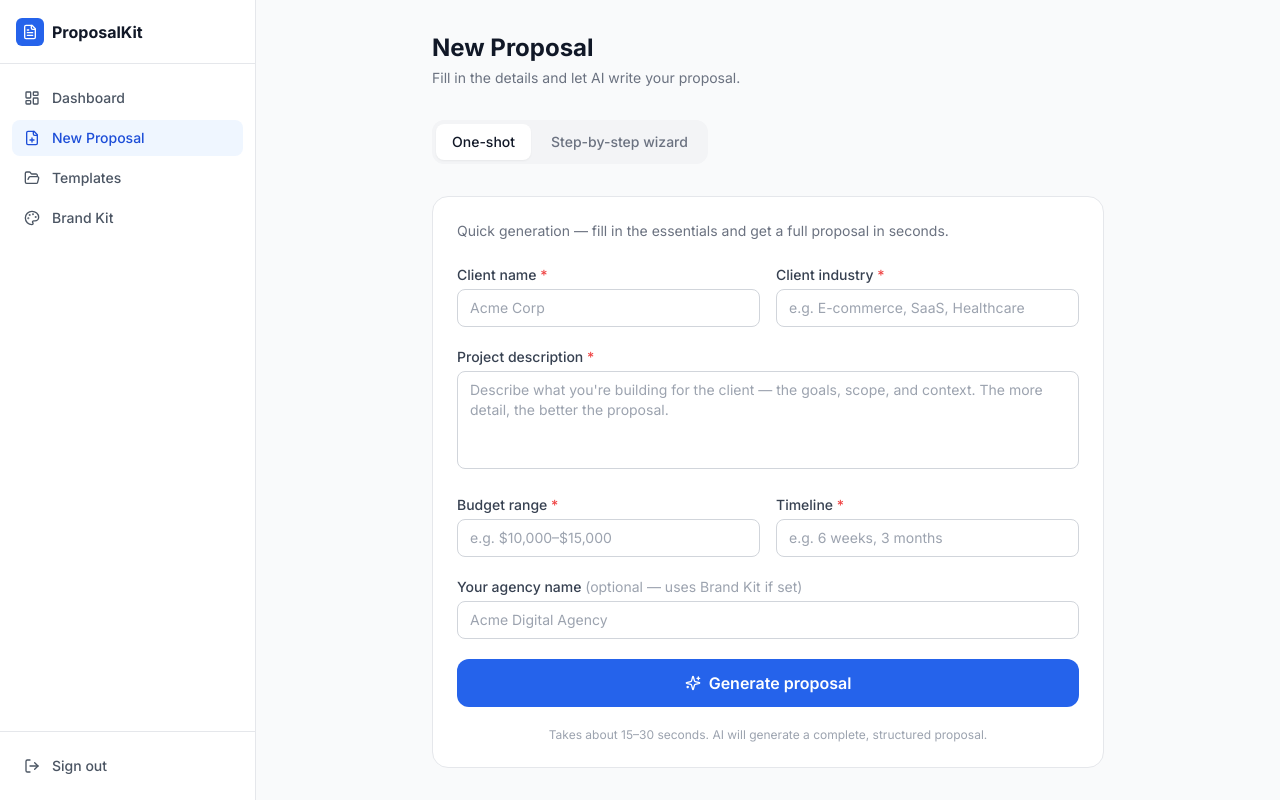
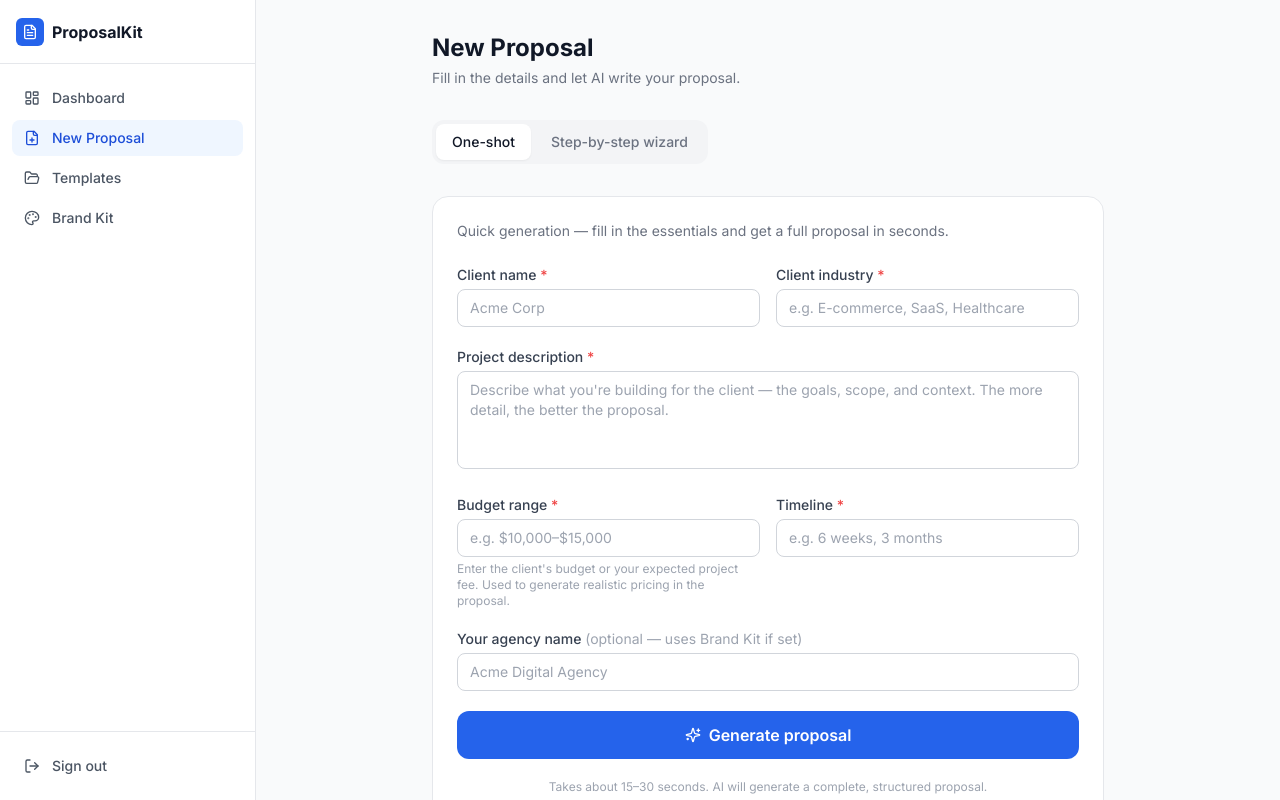
Before and after one commit to rihub1/claude-generated-code, a Next.js app in the folder proposalkit/: page /proposals/new in a window 1280 px wide. Built offline with nearby package versions, Linux system fonts and the light colour scheme; no server answers.

Commit message:
Add helper text under budget field explaining its purpose

```diff
--- a/proposalkit/components/proposals/OneShotForm.tsx
+++ b/proposalkit/components/proposals/OneShotForm.tsx
@@ -98,6 +98,7 @@ export function OneShotForm() {
             className="w-full px-3 py-2 border border-gray-300 rounded-lg text-sm focus:outline-none focus:ring-2 focus:ring-blue-500"
           />
           {errors.budget && <p className="text-xs text-red-600 mt-1">{errors.budget.message}</p>}
+          <p className="text-xs text-gray-400 mt-1">Enter the client&apos;s budget or your expected project fee. Used to generate realistic pricing in the proposal.</p>
         </div>
         <div>
           <label className="block text-sm font-medium text-gray-700 mb-1">
```
